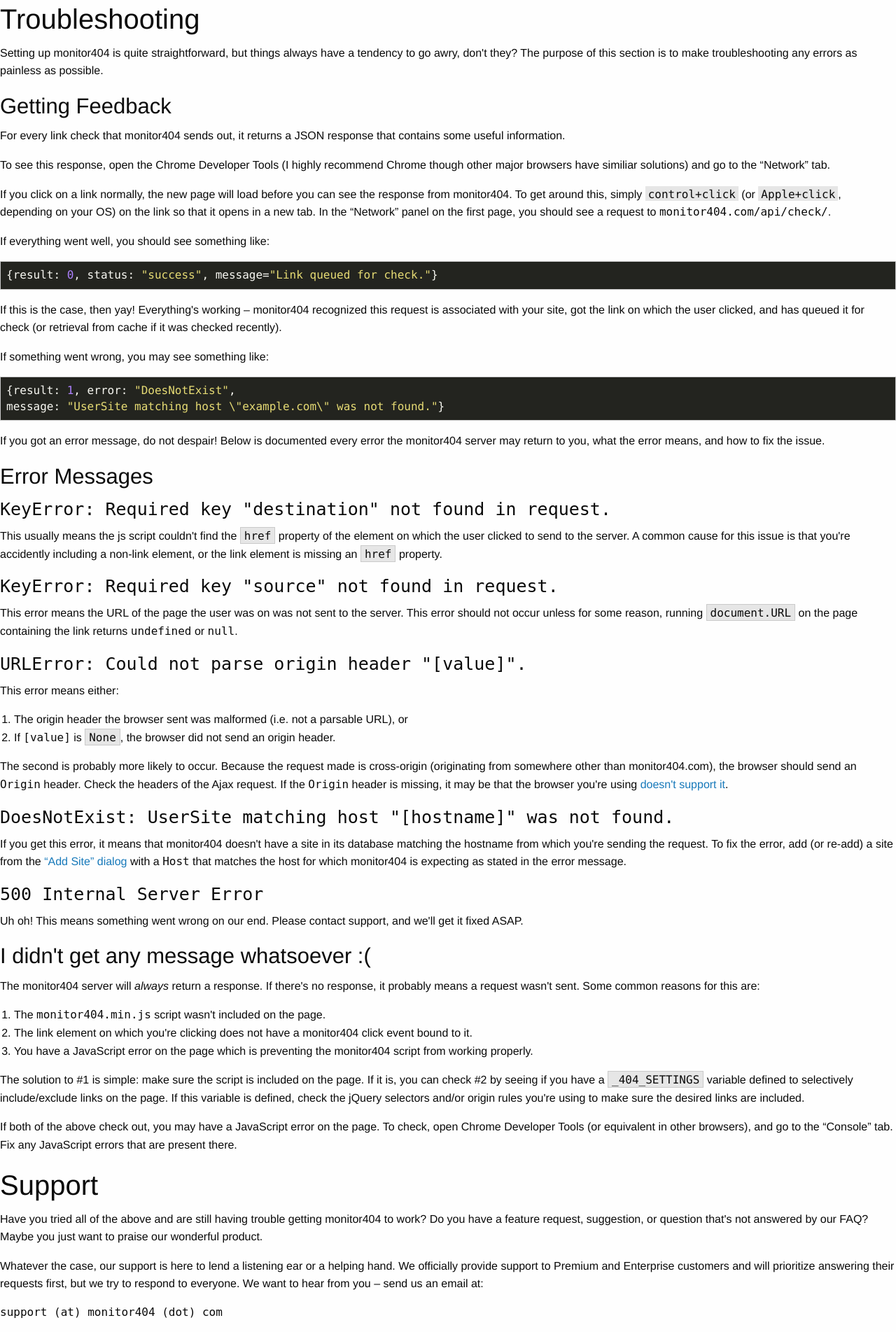
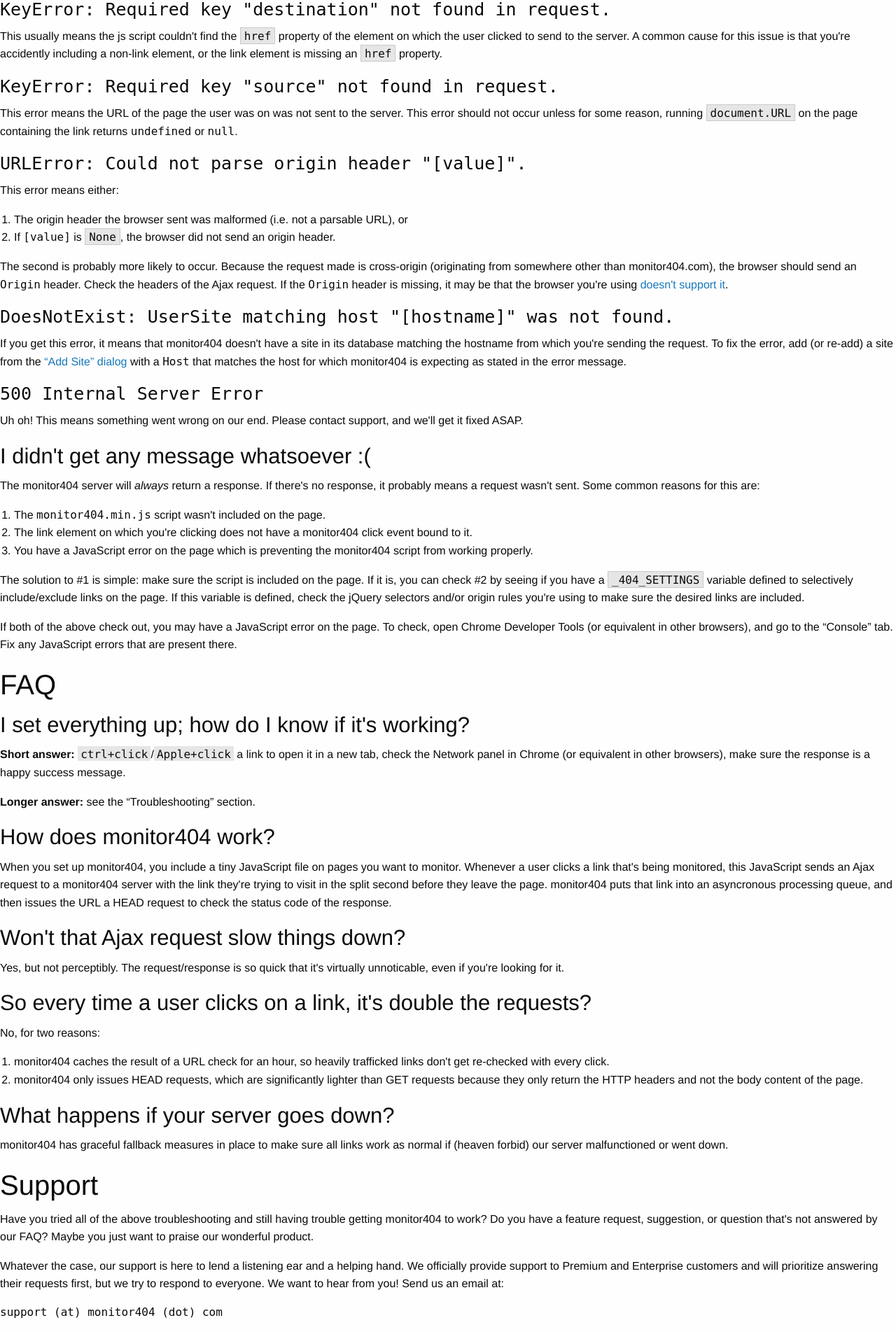
Before and after one commit to liddiard/monitor404, a Django app: page /docs/ in a window 1280 px wide. Shown: the part 2839-4742 px from the top of the page at 70% size. Run offline with Django 3.2, Linux system fonts and the light colour scheme; parts of the project's set-up code (start-up, migrations or seed data) failed here and were passed over; some libraries are stand-ins or nearby versions.

Commit message:
switched FAQ and Troubleshooting sections' position, link to docs in nav

```diff
--- a/project/templates/base.html
+++ b/project/templates/base.html
@@ -46,7 +46,7 @@
 
     <!-- Left Nav Section -->
     <ul class="left">
-      <li><a href="#">Documentation</a></li>
+      <li><a href="{% url 'docs' %}">Documentation</a></li>
       {% if not user.is_authenticated %}
       <li><a href="{% url 'registration_register' %}">Create an account</a></li>
       {% endif %}
--- a/project/templates/docs.html
+++ b/project/templates/docs.html
@@ -14,8 +14,8 @@
         <ul class="side-nav">
             <li><a href="#">Getting Started</a></li>
             <li><a href="#">Settings</a></li>
+            <li><a href="#">Troubleshooting</a></li>
             <li><a href="#">FAQ</a></li>
-            <li><a href="#">Troubleshooting</a></li>
             <li><a href="#">Support</a></li>
         </ul>
     </aside>
@@ -79,34 +79,13 @@
         </div>
         <p><code>origin</code> allows you to include/exclude links for monitoring based on whether they are internal or external; i.e. whether they link to another page on your site and have the <code>'same'</code> hostname as the page from which they originate, or to a page off your site and have a <code>'different'</code> hostname than the page from which they originate. By default, <code>'both'</code> types are monitored.
 
-        <h2>FAQ</h2>
-        <h3>I set everything up; how do I know if it's working?</h3>
-        <p><strong>Short answer:</strong> <kbd>control-click</kbd>/<kbd>Apple-click</kbd> a link to open it in a new tab, check the Network panel in Chrome (or equivalent in other browsers), make sure the response is a happy success message.</p>
-        <p><strong>Longer answer:</strong> see the &ldquo;Troubleshooting&rdquo; section below.</p>
-
-        <h3>How does monitor404 work?</h3>
-        <p>When you set up monitor404, you include a tiny JavaScript file on pages you want to monitor. Whenever a user clicks a link that's being monitored, this JavaScript sends an Ajax request to a monitor404 server with the link they're trying to visit in the split second before they leave the page. monitor404 puts that link into an asyncronous processing queue, and then issues the URL a HEAD request to check the status code of the response.</p>
-
-        <h3>Won't that Ajax request slow things down?</h3>
-        <p>Yes, but not perceptibly. The request/response is so quick that it's virtually unnoticable, even if you're looking for it.</p>
-
-        <h3>So every time a user clicks on a link, it's double the requests?</h3>
-        <p>No, for two reasons:
-        <ol>
-            <li>monitor404 caches the result of a URL check for an hour, so heavily trafficked links don't get re-checked with every click.</li>
-            <li>monitor404 only issues HEAD requests, which are significantly lighter than GET requests because they only return the HTTP headers and not the body content of the page.</li>
-        </ol></p>
-
-        <h3>What happens if your server goes down?</h3>
-        <p>monitor404 has graceful fallback measures in place to make sure all links work as normal if (heaven forbid) our server malfunctioned or went down.</p>
-
         <h2>Troubleshooting</h2>
         <p>Setting up monitor404 is quite straightforward, but things always have a tendency to go awry, don't they? The purpose of this section is to make troubleshooting any errors as painless as possible.</p>
 
         <h3>Getting Feedback</h3>
         <p>For every link check that monitor404 sends out, it returns a JSON response that contains some useful information.</p>
         <p>To see this response, open the Chrome Developer Tools (I highly recommend Chrome though other major browsers have similiar solutions) and go to the &ldquo;Network&rdquo; tab.</p>
-        <p>If you click on a link normally, the new page will load before you can see the response from monitor404. To get around this, simply <kbd>control+click</kbd> (or <kbd>Apple+click</kbd>, depending on your OS) on the link so that it opens in a new tab. In the &ldquo;Network&rdquo; panel on the first page, you should see a request to <samp>monitor404.com/api/check/</samp>.</p>
+        <p>If you click on a link normally, the new page will load before you can see the response from monitor404. To get around this, simply <kbd>ctrl+click</kbd> (or <kbd>Apple+click</kbd>, depending on your OS) on the link so that it opens in a new tab. In the &ldquo;Network&rdquo; panel on the first page, you should see a request to <samp>monitor404.com/api/check/</samp>.</p>
         <p>If everything went well, you should see something like:</p>
         <pre><code>{result: 0, status: "success", message="Link queued for check."}</pre></code>
         <p>If this is the case, then yay! Everything's working &ndash; monitor404 recognized this request is associated with your site, got the link on which the user clicked, and has queued it for check (or retrieval from cache if it was checked recently).</p>
@@ -148,9 +127,30 @@
         <p>The solution to #1 is simple: make sure the script is included on the page. If it is, you can check #2 by seeing if you have a <code>_404_SETTINGS</code> variable defined to selectively include/exclude links on the page. If this variable is defined, check the jQuery selectors and/or origin rules you're using to make sure the desired links are included.</p>
         <p>If both of the above check out, you may have a JavaScript error on the page. To check, open Chrome Developer Tools (or equivalent in other browsers), and go to the &ldquo;Console&rdquo; tab. Fix any JavaScript errors that are present there.</p>
 
+        <h2>FAQ</h2>
+        <h3>I set everything up; how do I know if it's working?</h3>
+        <p><strong>Short answer:</strong> <kbd>ctrl+click</kbd>/<kbd>Apple+click</kbd> a link to open it in a new tab, check the Network panel in Chrome (or equivalent in other browsers), make sure the response is a happy success message.</p>
+        <p><strong>Longer answer:</strong> see the &ldquo;Troubleshooting&rdquo; section.</p>
+
+        <h3>How does monitor404 work?</h3>
+        <p>When you set up monitor404, you include a tiny JavaScript file on pages you want to monitor. Whenever a user clicks a link that's being monitored, this JavaScript sends an Ajax request to a monitor404 server with the link they're trying to visit in the split second before they leave the page. monitor404 puts that link into an asyncronous processing queue, and then issues the URL a HEAD request to check the status code of the response.</p>
+
+        <h3>Won't that Ajax request slow things down?</h3>
+        <p>Yes, but not perceptibly. The request/response is so quick that it's virtually unnoticable, even if you're looking for it.</p>
+
+        <h3>So every time a user clicks on a link, it's double the requests?</h3>
+        <p>No, for two reasons:
+        <ol>
+            <li>monitor404 caches the result of a URL check for an hour, so heavily trafficked links don't get re-checked with every click.</li>
+            <li>monitor404 only issues HEAD requests, which are significantly lighter than GET requests because they only return the HTTP headers and not the body content of the page.</li>
+        </ol></p>
+
+        <h3>What happens if your server goes down?</h3>
+        <p>monitor404 has graceful fallback measures in place to make sure all links work as normal if (heaven forbid) our server malfunctioned or went down.</p>
+
         <h2>Support</h2>
-        <p>Have you tried all of the above and are still having trouble getting monitor404 to work? Do you have a feature request, suggestion, or question that's not answered by our FAQ? Maybe you just want to praise our wonderful product.</p>
-        <p>Whatever the case, our support is here to lend a listening ear or a helping hand. We officially provide support to Premium and Enterprise customers and will prioritize answering their requests first, but we try to respond to everyone. We want to hear from you &ndash; send us an email at: <pre>support (at) monitor404 (dot) com</pre></p>
+        <p>Have you tried all of the above troubleshooting and still having trouble getting monitor404 to work? Do you have a feature request, suggestion, or question that's not answered by our FAQ? Maybe you just want to praise our wonderful product.</p>
+        <p>Whatever the case, our support is here to lend a listening ear and a helping hand. We officially provide support to Premium and Enterprise customers and will prioritize answering their requests first, but we try to respond to everyone. We want to hear from you! Send us an email at: <pre>support (at) monitor404 (dot) com</pre></p>
 
     </div>
 </div>
```
